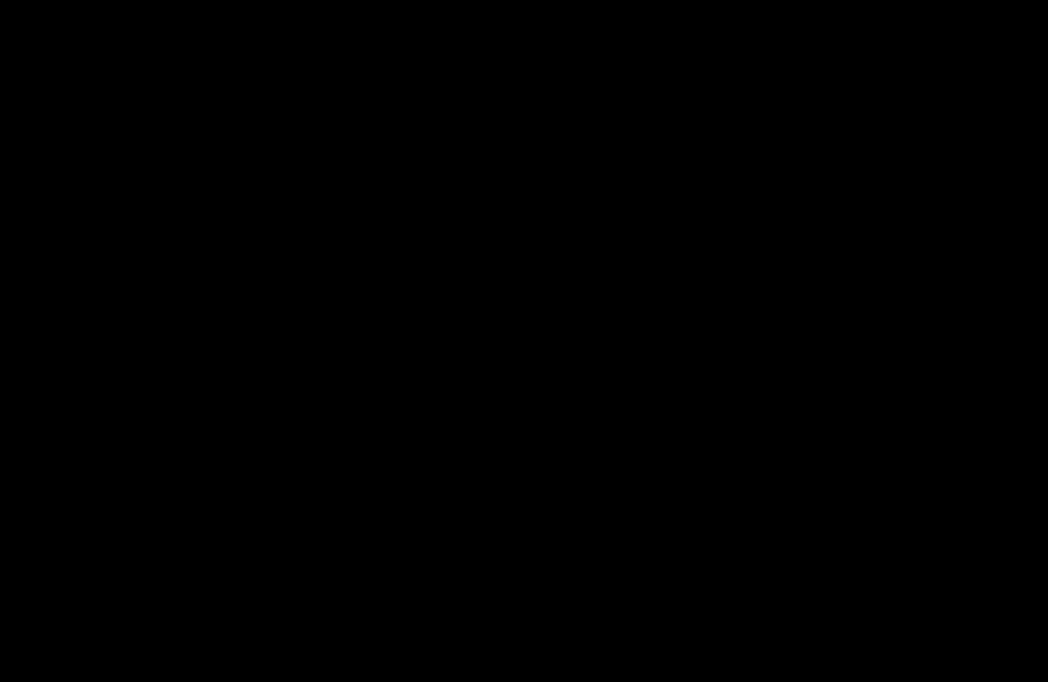
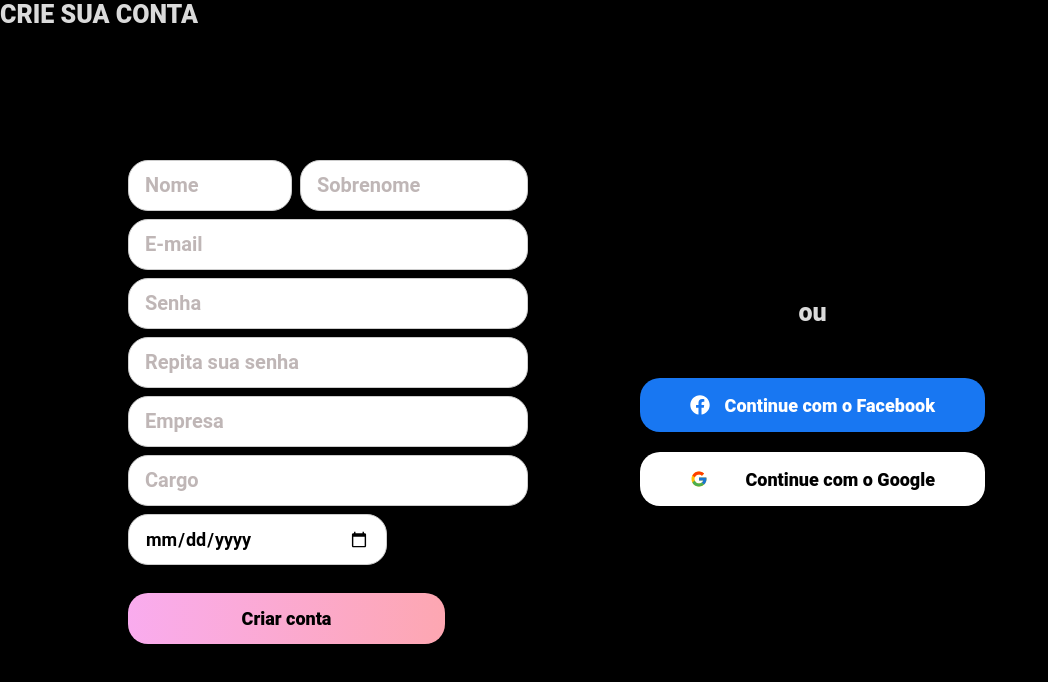
Before and after one commit to thipereira02/Empatize_front, a React (Create React App) app: page /cadastro in a window 1280 px wide. Shown: the top 682 px of the page, without its empty margins (0-1048 px from the left). Built offline with nearby package versions, Linux system fonts and the light colour scheme.

Commit message:
Implementing layout

```diff
--- a/package.json
+++ b/package.json
@@ -6,6 +6,7 @@
     "axios": "^0.24.0",
     "react": "^17.0.2",
     "react-dom": "^17.0.2",
+    "react-icons": "^4.3.1",
     "react-router-dom": "^5.3.0",
     "react-scripts": "^4.0.3",
     "styled-components": "^5.3.3"
--- a/src/App.js
+++ b/src/App.js
@@ -3,6 +3,7 @@
 
 import GlobalStyle from "./layouts/GlobalStyles";
 import HomePage from "./pages/HomePage";
+import SignUp from "./pages/SignUp";
 
 export default function App() {
 
@@ -14,6 +15,9 @@
 					<Route path="/" exact>
 						<HomePage />
 					</Route>
+					<Route path="/cadastro" exact>
+						<SignUp />
+					</Route>
 				</Switch>
 			</BrowserRouter>
 		</>
--- a/src/layouts/GlobalStyles.js
+++ b/src/layouts/GlobalStyles.js
@@ -35,7 +35,7 @@
 		line-height: 1;
 		background-color: #000;
 		font-family: 'Roboto', sans-serif;
-		color: #FFF;
+		color: #DADADA;
 	}
 	ol, ul {
 		list-style: none;
--- /dev/null
+++ b/src/pages/SignUp.js
@@ -0,0 +1,270 @@
+import React, { useState } from "react";
+import styled from "styled-components";
+import { FaFacebook } from "react-icons/fa";
+import { FcGoogle } from "react-icons/fc";
+
+export default function SignUp() {
+	const [loading, setLoading] = useState(false);
+	const [name, setName] = useState("");
+	const [surname, setSurname] = useState("");
+	const [email, setEmail] = useState("");
+	const [password, setPassword] = useState("");
+	const [confirmPassword, setConfirmPassword] = useState("");
+	const [company, setCompany] = useState("");
+	const [position, setPosition] = useState("");
+	const [birthDate, setBirthDate] = useState("");
+
+	function signUp(e) {
+		e.preventDefault();
+		setLoading(true);
+	}
+
+	return (
+		<>
+			<Title>CRIE SUA CONTA</Title>
+			<Body>
+				<Box>
+					<form onSubmit={signUp}>
+						<div>
+							<InputName
+								type="text"
+								placeholder="Nome"
+								value={name}
+								onChange={e => setName(e.target.value)}
+								onInvalid={e => e.target.setCustomValidity("Você deve inserir um nome aqui")}
+								onInput={e => e.target.setCustomValidity("")}
+								required
+							/>
+							<InputSurname
+								type="text"
+								placeholder="Sobrenome"
+								value={surname}
+								onChange={e => setSurname(e.target.value)}
+								onInvalid={e => e.target.setCustomValidity("Você deve inserir um sobrenome aqui")}
+								onInput={e => e.target.setCustomValidity("")}
+								required
+							/>
+						</div>
+						<Input
+							type="email"
+							placeholder="E-mail"
+							value={email}
+							onChange={e => setEmail(e.target.value)}
+							onInvalid={e => e.target.setCustomValidity("Você deve inserir um email válido aqui")}
+							onInput={e => e.target.setCustomValidity("")}
+							required
+						/>
+						<Input
+							type="password"
+							placeholder="Senha"
+							value={password}
+							onChange={e => setPassword(e.target.value)}
+							onInvalid={e => e.target.setCustomValidity("Insira uma senha com no mínimo 6 caracteres")}
+							onInput={e => e.target.setCustomValidity("")}
+							required
+						/>
+						<Input
+							type="password"
+							placeholder="Repita sua senha"
+							value={confirmPassword}
+							onChange={e => setConfirmPassword(e.target.value)}
+							onInvalid={e => e.target.setCustomValidity("Repita a senha aqui")}
+							onInput={e => e.target.setCustomValidity("")}
+							required
+						/>
+						<Input
+							type="text"
+							placeholder="Empresa"
+							value={company}
+							onChange={e => setCompany(e.target.value)}
+							onInvalid={e => e.target.setCustomValidity("Você deve inserir o nome da empresa aqui")}
+							onInput={e => e.target.setCustomValidity("")}
+						/>
+						<Input
+							type="text"
+							placeholder="Cargo"
+							value={position}
+							onChange={e => setPosition(e.target.value)}
+							onInvalid={e => e.target.setCustomValidity("Você deve inserir seu cargo aqui")}
+							onInput={e => e.target.setCustomValidity("")}
+						/>
+						<InputBirthDate
+							type="date"
+							placeholder="Data de nascimento"
+							value={birthDate}
+							onChange={e => setBirthDate(e.target.value)}
+							onInvalid={e => e.target.setCustomValidity("Selecione sua data de nascimento")}
+							onInput={e => e.target.setCustomValidity("")}
+							required
+						/>
+						<Button type="submit" disabled={loading} >
+                            Criar conta
+						</Button>
+					</form>
+				</Box>
+				<BoxRight>
+					<p>ou</p>
+					<FBButton>
+						<FaFacebook color="#FFF" size="20px" />
+                        Continue com o Facebook
+					</FBButton>
+					<GooButton>
+						<FcGoogle />
+                        Continue com o Google
+					</GooButton>
+				</BoxRight>
+			</Body>
+		</>
+	);
+}
+
+const Body = styled.div`
+    width: 80%;
+    display: flex;
+    margin: 130px auto 0 auto;
+`;
+
+const Title = styled.div`
+    font-weight: 800;
+    font-size: 25px;
+    line-height: 30px;
+    margin-bottom: 90px;
+`;
+
+const Box = styled.div`
+    width: 50%;
+`;
+
+const BoxRight = styled.div`
+    display: flex;
+    flex-direction: column;
+    align-items: center;
+    margin: auto 0;
+
+    p{
+        font-weight: 800;
+        font-size: 25px;
+        line-height: 30px;
+    }
+`;
+
+const Input = styled.input`
+    padding: 16px;
+    border: 1px solid ${props => props.invalid ? "#DC3545" : "#CCC"};
+    background-color: ${props => props.invalid ? "#DC3545" : "#FFF"};
+    border-radius: 20px;
+    margin-bottom: 8px;
+    width: 400px;
+    height: 51px;
+    font-weight: 700;
+    font-size: 18px;
+    line-height: 22px;
+
+    ::placeholder{
+        font-size: 20px;
+        color: #60484866;
+    }
+`;
+
+const InputName = styled.input`
+    padding: 16px;
+    border: 1px solid ${props => props.invalid ? "#DC3545" : "#CCC"};
+    background-color: ${props => props.invalid ? "#DC3545" : "#FFF"};
+    border-radius: 20px;
+    margin-bottom: 8px;
+    width: 164px;
+    height: 51px;
+    font-weight: 700;
+    font-size: 18px;
+    line-height: 22px;
+
+    ::placeholder{
+        font-size: 20px;
+        color: #60484866;
+    }
+`;
+
+const InputSurname = styled.input`
+    padding: 16px;
+    border: 1px solid ${props => props.invalid ? "#DC3545" : "#CCC"};
+    background-color: ${props => props.invalid ? "#DC3545" : "#FFF"};
+    border-radius: 20px;
+    margin-bottom: 8px;
+    width: 228px;
+    height: 51px;
+    font-weight: 700;
+    font-size: 18px;
+    line-height: 22px;
+    margin-left: 8px;
+
+    ::placeholder{
+        font-size: 20px;
+        color: #60484866;
+    }
+`;
+
+const InputBirthDate = styled.input`
+    padding: 16px;
+    border: 1px solid ${props => props.invalid ? "#DC3545" : "#CCC"};
+    background-color: ${props => props.invalid ? "#DC3545" : "#FFF"};
+    border-radius: 20px;
+    margin-bottom: 8px;
+    width: 259px;
+    height: 51px;
+    font-weight: 700;
+    font-size: 18px;
+    line-height: 22px;
+
+    ::placeholder{
+        font-size: 20px;
+        color: #60484866;
+    }
+`;
+
+const Button = styled.button`
+    color: #000;
+    opacity: ${props => props.disabled ? "0.7" : "1"};
+    cursor: ${props => props.disabled ? "inherit": "pointer"};
+    font-weight: 900;
+    font-size: 18px;
+    line-height: 22px;
+    width: 317px;
+    height: 51px;
+    display: flex;
+    justify-content: center;
+    align-items: center;
+    margin-top: 20px;
+    background: linear-gradient(90.62deg, #F8ADFF -27.55%, #FEA6A6 118.51%);
+    border-radius: 20px;
+`;
+
+const FBButton = styled.button`
+    width: 345px;
+    height: 54px;
+    padding: 0 50px;
+    background: #1877F2;
+    border-radius: 20px;
+    display: flex;
+    justify-content: space-between;
+    align-items: center;
+    color: #FFF;
+    font-size: 18px;
+    font-weight: 900;
+    margin: 50px 0 20px;
+    cursor: pointer;
+`;
+
+const GooButton = styled.button`
+    width: 345px;
+    height: 54px;
+    padding: 0 50px;
+    background: #FFF;
+    border-radius: 20px;
+    display: flex;
+    justify-content: space-between;
+    align-items: center;
+    color: #000;
+    font-size: 18px;
+    font-weight: 900;
+    cursor: pointer;
+`;
```
Also changed, not shown: 1 other file (tests, documents, lock files or other folders).
